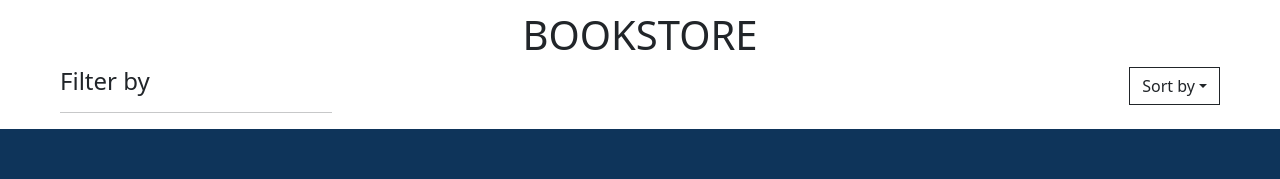
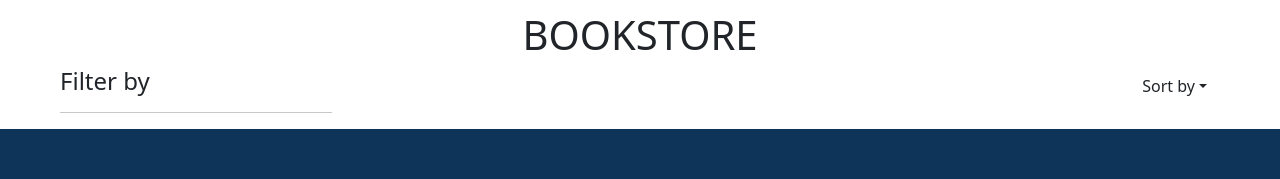
Before and after one commit to progressitech/globis-bookstore, a React (Create React App) app in the folder frontend/: page /bookstore in a window 1280 px wide. Shown: the part 125-304 px from the top of the page. Built offline with nearby package versions, Linux system fonts and the light colour scheme.

Commit message:
Working on bookstore.

```diff
--- a/frontend/src/ui/App.css
+++ b/frontend/src/ui/App.css
@@ -154,15 +154,9 @@ html {
 }
 /* Bookstore */
 
-.bookstore-dropdown-button {
-  background-color: transparent;
-  color: var(--primary-color);
-}
-
-.bookstore-dropdown-button:hover {
-  background-color: var(--primary-color);
-  color: var(--secondary-color);
-  transition-duration: 750ms;
+.bookstore-sort-dropdown {
+  border: .1rem solid var(--primary-color);
+  background-color: var(--secondary-color);
 }
 
 /* About Us */
--- a/frontend/src/ui/Bookstore.js
+++ b/frontend/src/ui/Bookstore.js
@@ -18,15 +18,7 @@ export function Bookstore() {
             <hr />
           </Col>
           <Col md={9} className="d-flex justify-content-end">
-            <DropdownButton
-              id="dropdown-basic-button"
-              title="Sort by"
-              variant="outline-dark border-dark rounded-0"
-              className="bookstore-dropdown-button"
-            >
-              <Dropdown.ItemText className="bg-secondary">
-                Sort by
-              </Dropdown.ItemText>
+            <DropdownButton title="Sort by" variant="rounded-0">
               <Dropdown.Item href="#/action-1">Newest</Dropdown.Item>
               <Dropdown.Item href="#/action-2">
                 Price (low to high)
```
